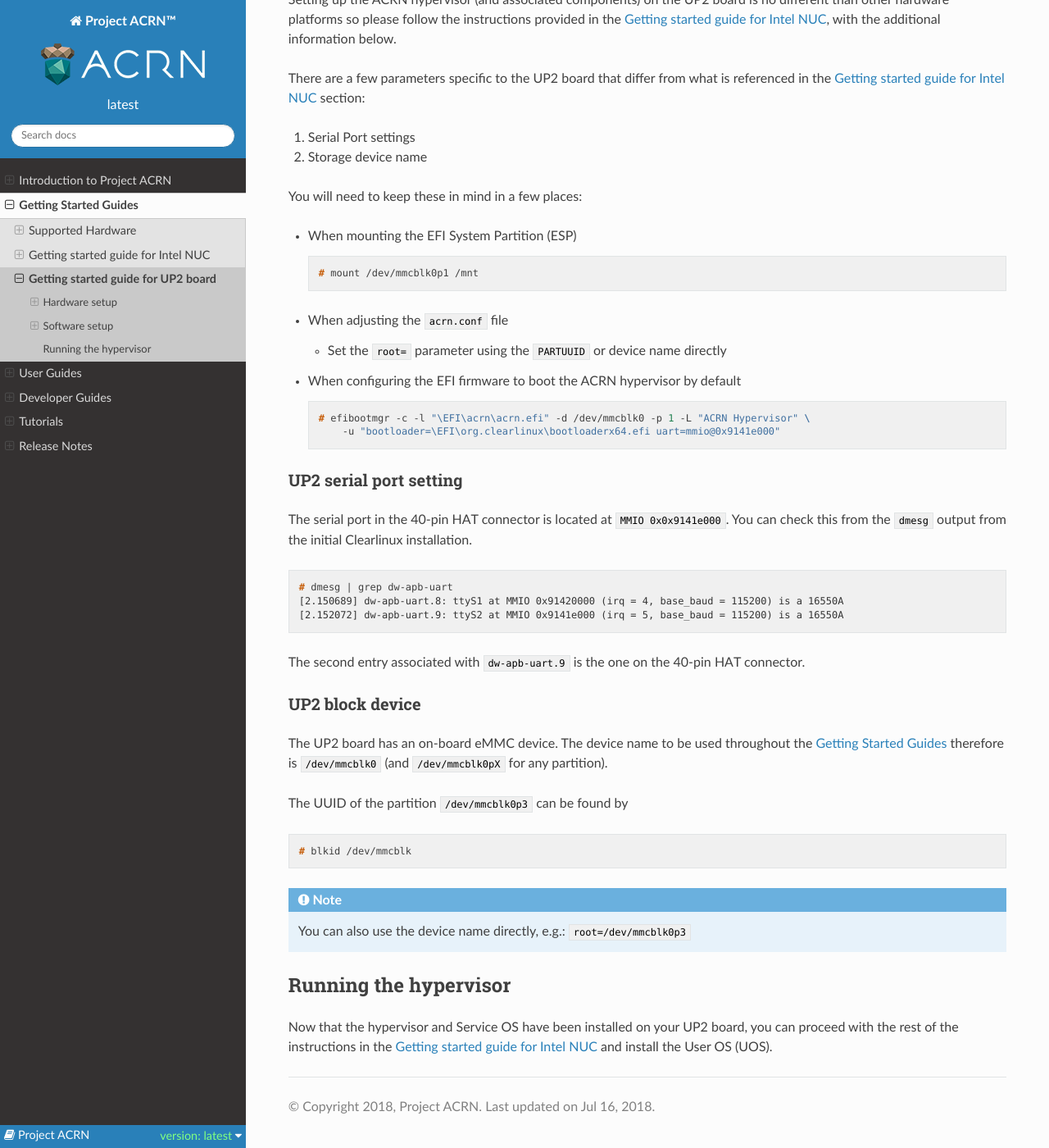
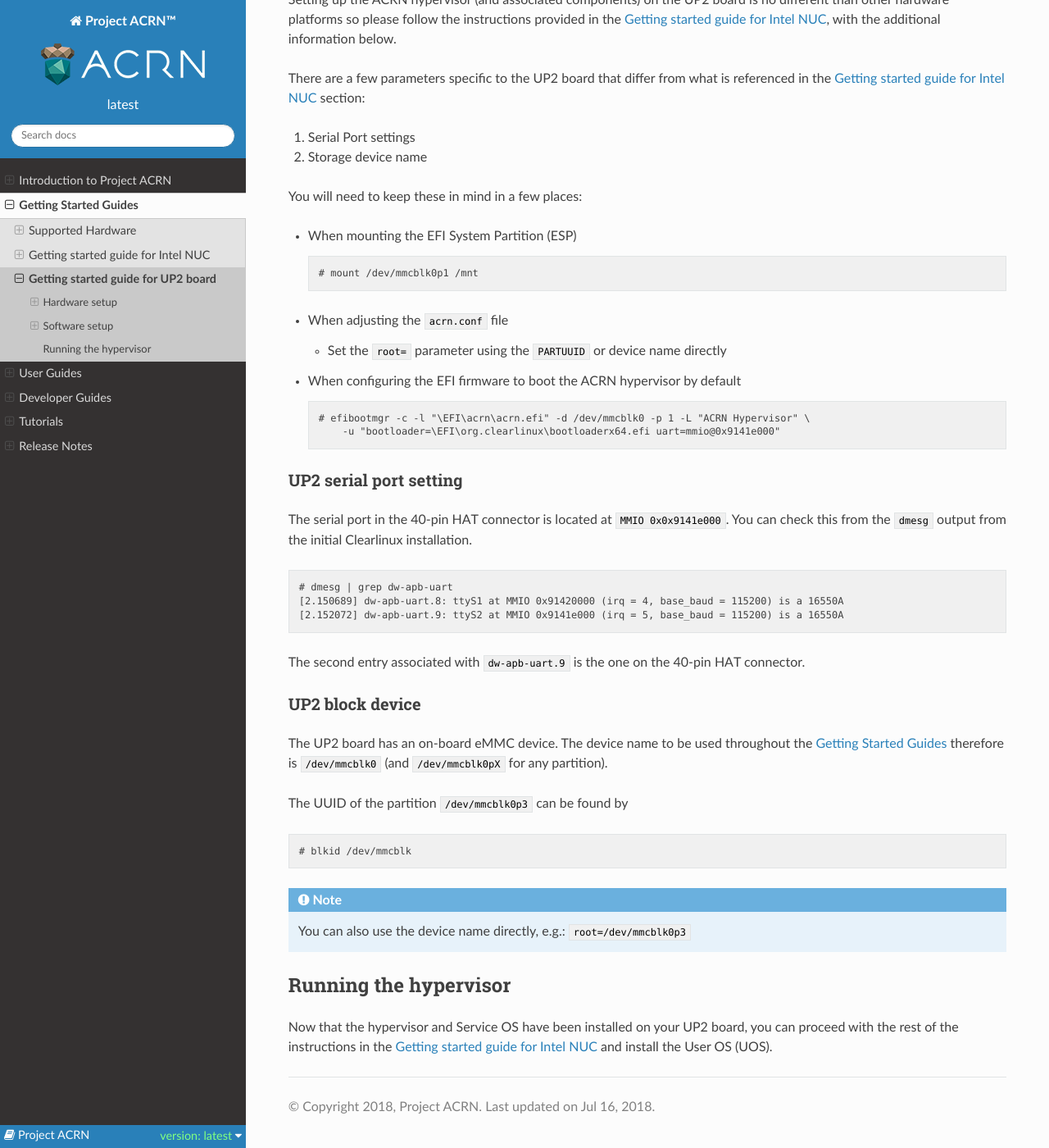
Before and after one commit to uaenalyh/first, a Sphinx documentation site: the page built from doc/getting-started/up2.rst, in a window 1280 px wide and 1400 px high, scrolled down 601 px. Shown: the whole window at 82% size. Built offline with Sphinx 7.4.7 and the Read the Docs theme 2.0.0, drawn with Linux system fonts in a browser that asks for light colours; pages that are not in the unit, such as notebooks, are missing from menus.

Commit message:
doc: update GSG for v0.1, add console code-block
Console screen shots are hard to maintain, so use the
.. code-block:: console directive to show terminal console-like display
(black background with white text)

Change existing .. code-block:: console uses to .. code-block: none

Replace screen-shot images in apl-nuc getting started guide with
text-based console display.

Update apl-nuc GSG content with v0.1 changes

Signed-off-by: David B. Kinder <david.b.kinder@intel.com>

```diff
--- a/doc/developer-guides/contribute_guidelines.rst
+++ b/doc/developer-guides/contribute_guidelines.rst
@@ -171,7 +171,7 @@
 match the change authorship information. Make sure your :file:`.gitconfig`
 is set up correctly by using:
 
-.. code-block:: console
+.. code-block:: none
 
    git config --global user.name "David Developer"
    git config --global user.email "david.developer@company.com"
--- a/doc/getting-started/up2.rst
+++ b/doc/getting-started/up2.rst
@@ -48,7 +48,7 @@
 
 * When mounting the EFI System Partition (ESP)
 
-  .. code-block:: console
+  .. code-block:: none
 
      # mount /dev/mmcblk0p1 /mnt
 
@@ -58,7 +58,7 @@
 
 * When configuring the EFI firmware to boot the ACRN hypervisor by default
 
-  .. code-block:: console
+  .. code-block:: none
 
      # efibootmgr -c -l "\EFI\acrn\acrn.efi" -d /dev/mmcblk0 -p 1 -L "ACRN Hypervisor" \
          -u "bootloader=\EFI\org.clearlinux\bootloaderx64.efi uart=mmio@0x9141e000"
@@ -69,7 +69,7 @@
 The serial port in the 40-pin HAT connector is located at ``MMIO 0x0x9141e000``.
 You can check this from the ``dmesg`` output from the initial Clearlinux installation.
 
-.. code-block:: console
+.. code-block:: none
 
    # dmesg | grep dw-apb-uart
    [2.150689] dw-apb-uart.8: ttyS1 at MMIO 0x91420000 (irq = 4, base_baud = 115200) is a 16550A
@@ -86,7 +86,7 @@
 
 The UUID of the partition ``/dev/mmcblk0p3`` can be found by
 
-.. code-block:: console
+.. code-block:: none
 
    # blkid /dev/mmcblk
 
--- a/doc/static/acrn-custom.css
+++ b/doc/static/acrn-custom.css
@@ -13,6 +13,22 @@
    font-weight: bold;
 }
 */
+
+/* pygments tweak for white-on-black console */
+
+.highlight-console .highlight {
+   background-color: black;
+}
+.highlight-console .highlight .go, .highlight-console .highlight .gp {
+   color: white;
+}
+.highlight-console .highlight .hll {
+   background-color: white;
+}
+.highlight-console .highlight .hll .go, .highlight-console .highlight .hll .gp {
+   color: black;
+   font-weight: bold;
+}
 
 /* tweak doc version selection
 .rst-versions {
--- a/doc/tutorials/static-ip.rst
+++ b/doc/tutorials/static-ip.rst
@@ -26,7 +26,7 @@
 ``/etc/systemd/network/`` directory. You can create this directory and
 copy the file with the following command:
 
-.. code-block:: console
+.. code-block:: none
 
    mkdir -p /etc/systemd/network
    cp /usr/lib/systemd/network/50-eth.network /etc/systemd/network
@@ -61,7 +61,7 @@
 You do not need to reboot the machine after making the changes to the system, the
 following steps that restart the ``systemd-networkd`` service will suffice (run as ``root``):
 
-.. code-block:: console
+.. code-block:: none
 
    systemctl daemon-reload
    systemctl restart systemd-networkd
```
Also changed, not shown: doc/getting-started/apl-nuc.rst (+64 -41 lines), doc/tutorials/using_ubuntu_as_sos.rst (+15 -15 lines), doc/getting-started/images/gsg-bootmenu.png (deleted), doc/getting-started/images/gsg-sos-console.png (deleted).
